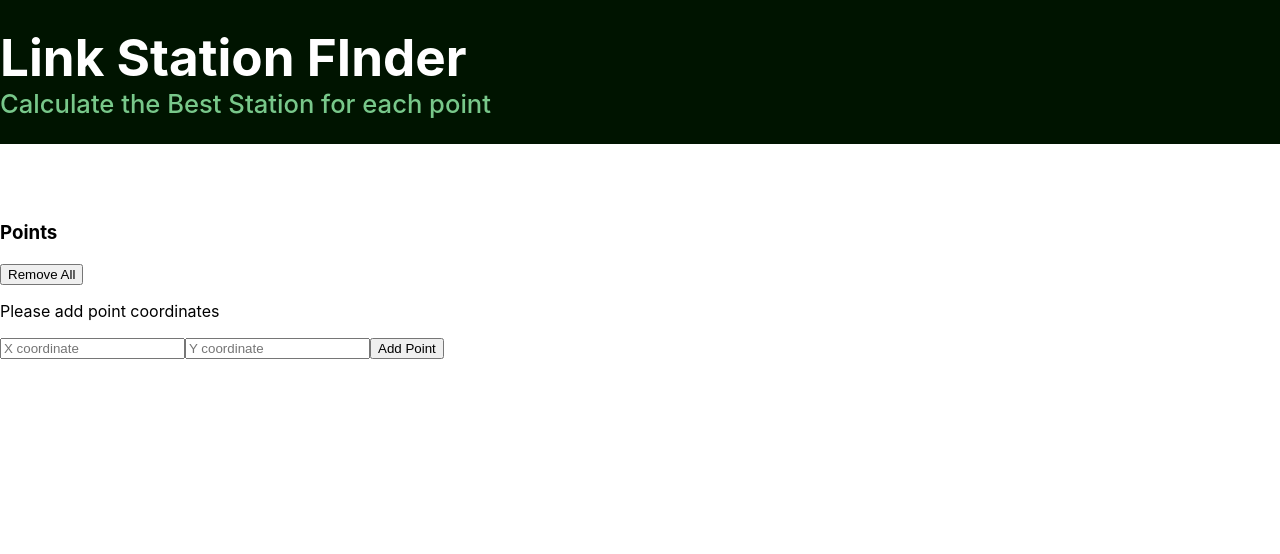
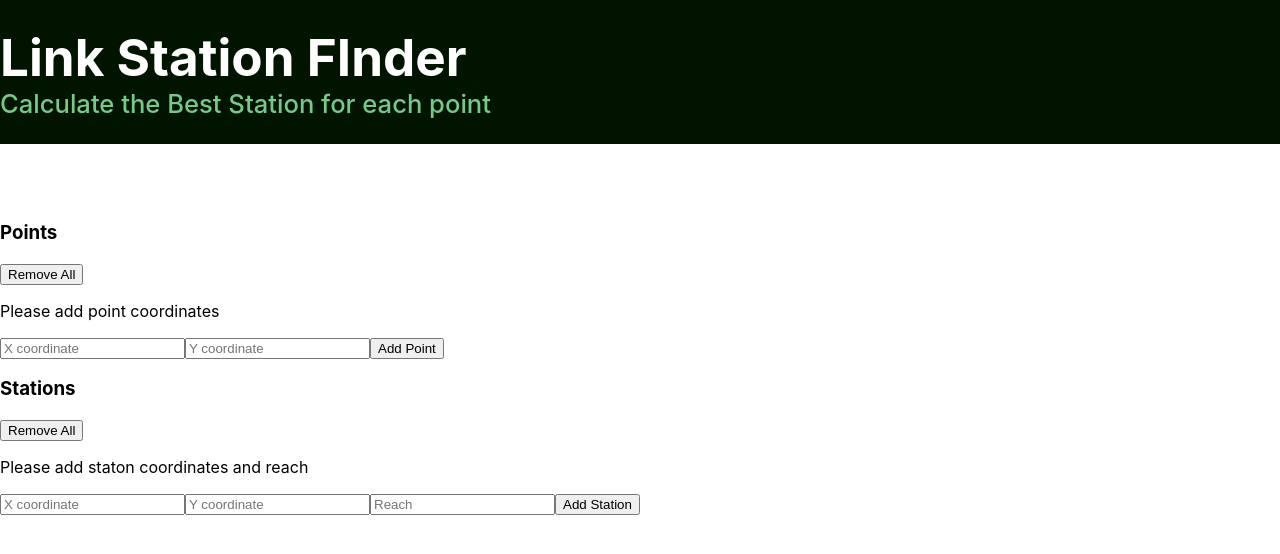
Before and after one commit to dantegr/react-link-station-finder, a React (Create React App) app: page / in a window 1280 px wide. Shown: the top 554 px of the page. Built offline with nearby package versions, Linux system fonts and the light colour scheme.

Commit message:
added station components and handlers

```diff
--- a/src/App.js
+++ b/src/App.js
@@ -2,13 +2,41 @@ import React from 'react';
 import Header from './components/Header';
 import AddPoint from './components/AddPoint';
 import Points from './components/Points';
+import AddStation from './components/AddStation';
+import Stations from './components/Stations';
 import './App.css';
 
 export default class App extends React.Component {
   state ={
     points: [],
-    selectedPoint: undefined
+    selectedPoint: undefined,
+    stations: [],
+    selectedStation: undefined,
+
   };
+
+
+  handleDeleteStations = () => {
+    this.setState(() => ({stations: [] }));
+  }
+
+  handleDeleteStation = (stationToRemove) => {
+    this.setState((prevState) => ({
+      stations:prevState.stations.filter ((station) => {
+        return stationToRemove !==station;
+      })
+    }));
+  }
+
+  handleAddStation = (station) => {
+    if (!station) {
+      return 'Enter valid value';
+    }else if (this.state.stations.indexOf(station)> -1) {
+      return 'This option already exists'
+    }
+
+    this.setState((prevState) => ({ stations: prevState.stations.concat([station])}));
+  }
 
 
   handleDeletePoints = () => {
@@ -64,7 +92,7 @@ export default class App extends React.Component {
   return (
     <div>
       <Header  subtitle={subtitle}/>
-      <div className="widget">
+      <div className="widget-points">
         <Points
           points={this.state.points}
           handleDeletePoints={this.handleDeletePoints}
@@ -74,6 +102,16 @@ export default class App extends React.Component {
           handleAddPoint={this.handleAddPoint}
         />
       </div>
+      <div className="widget-stations">
+      <Stations
+        stations={this.state.stations}
+        handleDeleteStations={this.handleDeleteStations}
+        handleDeleteStation={this.handleDeleteStation}
+      />
+      <AddStation
+        handleAddStation={this.handleAddStation}
+      />
+    </div>
     </div>
 
   );
--- /dev/null
+++ b/src/components/AddStation.js
@@ -0,0 +1,40 @@
+import React from 'react';
+
+export default class AddStation extends React.Component {
+  state ={
+    error: undefined
+  };
+
+  handleAddStation = (e) => {
+    e.preventDefault();
+    console.log('testing');
+    const valueX = e.target.elements.stationX.value.trim();
+    const valueY = e.target.elements.stationY.value.trim();
+    const valueZ = e.target.elements.stationZ.value.trim();
+
+    const value = [valueX,valueY,valueZ];
+    const error = this.props.handleAddStation(value);
+
+    this.setState(() => ({ error: error}));
+
+    if (!error) {
+      e.target.elements.stationX.value = '';
+      e.target.elements.stationY.value = '';
+      e.target.elements.stationZ.value = '';
+    }
+
+  }
+  render() {
+    return (
+      <div>
+        {this.state.error && <p className="add-station-error">{this.state.error}</p>}
+        <form className="add-station" onSubmit={this.handleAddStation}>
+          <input className="add-station__input" type="text" name="stationX" placeholder="X coordinate"/>
+          <input className="add-station__input" type="text" name="stationY" placeholder="Y coordinate"/>
+          <input className="add-station__input" type="text" name="stationZ" placeholder="Reach"/>
+          <button className="button">Add Station</button>
+        </form>
+      </div>
+    );
+  }
+}
--- /dev/null
+++ b/src/components/Station.js
@@ -0,0 +1,17 @@
+import React from 'react';
+
+const Station = (props) => {
+  return (
+    <div className="station">
+      <p className="station__text">{props.count}. [{props.stationText[0]},{props.stationText[1]},{props.stationText[2]}]</p>
+      <button
+      className="button button--link"
+      onClick={(e) => {
+        props.handleDeleteStation(props.stationText);
+      }}
+      >Remove</button>
+    </div>
+  );
+};
+
+export default Station;
--- /dev/null
+++ b/src/components/Stations.js
@@ -0,0 +1,31 @@
+import React from 'react';
+import Station from './Station';
+
+const Stations = (props) => {
+  return (
+    <div>
+      <div className="widget-header">
+        <h3 className="widget-header__title">Stations</h3>
+
+        <button
+        className="button button--link"
+        onClick={props.handleDeleteStations}>Remove All</button>
+      </div>
+    {props.stations.length === 0 && <p className="widget-message">Please add staton coordinates and reach</p>}
+
+      {
+        props.stations.map((station,index) => (
+          <Station
+          key={Station}
+          stationText={station}
+          count={index + 1}
+          handleDeleteStation={props.handleDeleteStation}
+          />
+        ))
+      }
+
+    </div>
+  );
+};
+
+export default Stations;
```
